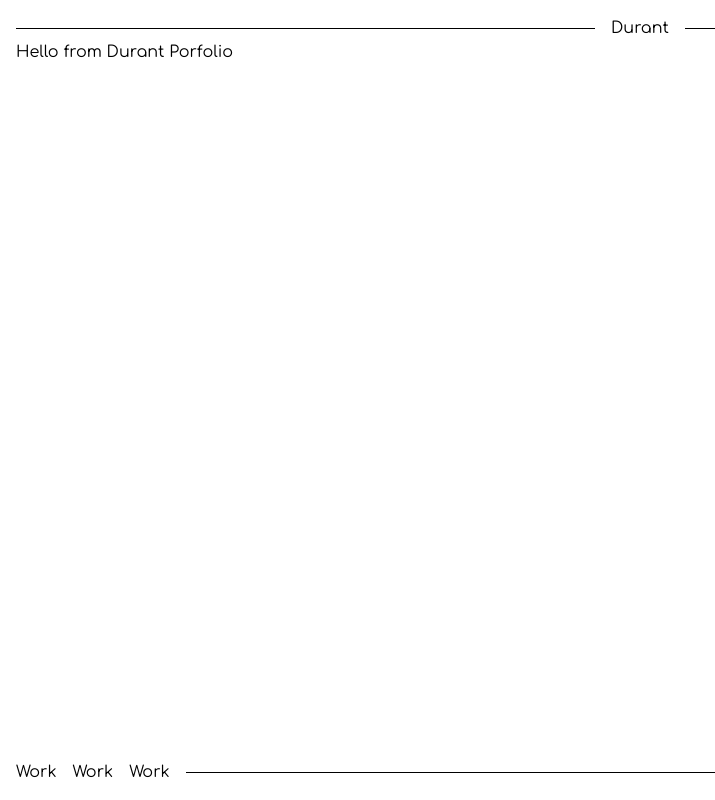
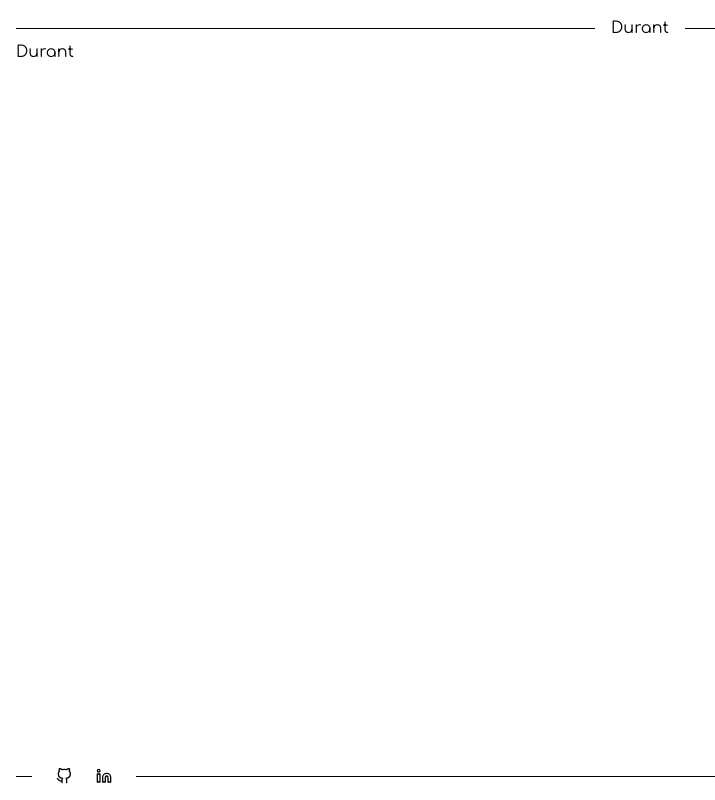
Before and after one commit to durantdurant95/portfolio, a Next.js app: page / in a window 1280 px wide. Shown: the whole page, without its empty margins (0-715 px from the left). Built offline with nearby package versions, Linux system fonts and the light colour scheme.

Commit message:
Add social media icons to footer and update home page layout

```diff
--- a/app/layout.tsx
+++ b/app/layout.tsx
@@ -1,6 +1,7 @@
 import type { Metadata } from "next";
 import { Comfortaa } from "next/font/google";
 import Link from "next/link";
+import { FiGithub, FiLinkedin } from "react-icons/fi";
 import "./globals.css";
 
 const comfortaa = Comfortaa({ subsets: ["latin"] });
@@ -24,11 +25,15 @@ export default function RootLayout({
           <div className="h-[1px] grow bg-black" />
         </nav>
         {children}
-        <footer className="flex items-center justify-center gap-4">
+        <footer className="flex items-center justify-center gap-6">
           {/* //TODO: Add real links to social media */}
-          <Link href="/work">Work</Link>
-          <Link href="/work">Work</Link>
-          <Link href="/work">Work</Link>
+          <div className="h-[1px] w-4 bg-black" />
+          <Link href="https://github.com/durantdurant95">
+            <FiGithub />
+          </Link>
+          <Link href="https://www.linkedin.com/in/alejandro-p%C3%A9rez-dur%C3%A1n-754a8324a/">
+            <FiLinkedin />
+          </Link>
           <div className="h-[1px] grow bg-black" />
         </footer>
       </body>
--- a/app/page.tsx
+++ b/app/page.tsx
@@ -1,7 +1,11 @@
 export default function Home() {
   return (
     <main className="grow">
-      <h1>Hello from Durant Porfolio</h1>
+      {/* Name and photo section */}
+      <section>
+        <h1>Durant</h1>
+      </section>
+      {/* //TODO Links section */}
     </main>
   );
 }
--- a/package.json
+++ b/package.json
@@ -11,7 +11,8 @@
   "dependencies": {
     "next": "14.1.2",
     "react": "^18",
-    "react-dom": "^18"
+    "react-dom": "^18",
+    "react-icons": "^5.0.1"
   },
   "devDependencies": {
     "@types/node": "^20",
```
Also changed, not shown: 1 other file (tests, documents, lock files or other folders).
